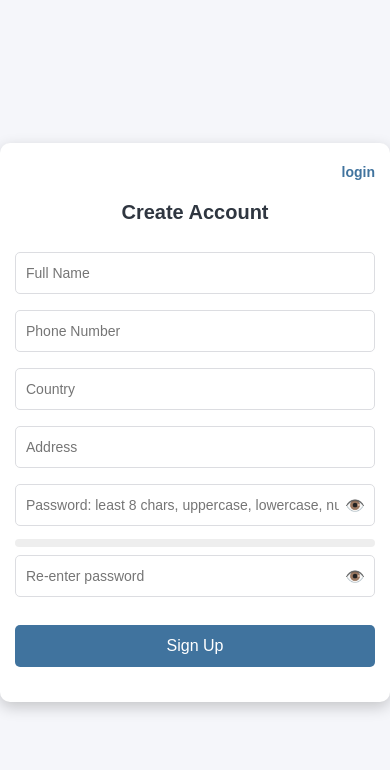
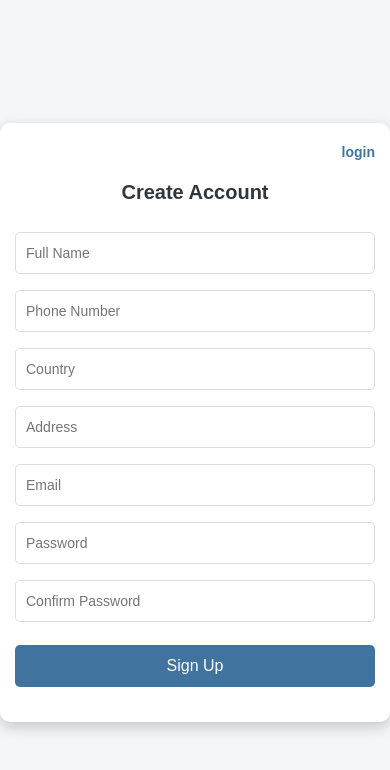
Before and after one commit to Myprojectjournal/alerthub, a website: page signup.html in a window 390 px wide. Drawn offline with Linux system fonts and the light colour scheme; some packages are replaced by stand-ins of ours.

Commit message:
Update signup.html

```diff
--- a/signup.html
+++ b/signup.html
@@ -19,30 +19,9 @@
   <input type="text" id="phone" placeholder="Phone Number" required><br>
   <input type="text" id="country" placeholder="Country" required><br>
   <input type="text" id="address" placeholder="Address" required><br>
-  <label for="password"></label>
-<div style="position: relative;">
-  <input
-    type="password"
-    id="passwordInput"
-    placeholder="Password: least 8 chars, uppercase, lowercase, number, special"
-    style="padding-right: 35px;"
-  >
-  <span id="togglePassword" style="position:absolute; right:10px; top:50%; transform:translateY(-50%); cursor:pointer;">👁️</span>
-</div>
-<div id="passwordStrengthBar" style="width: 100%; background: #eee; margin-top: 5px; border-radius: 4px; height:8px;"></div>
-
-<label for="confirmPassword" style="margin-top:10px;"></label>
-<div style="position: relative;">
-  <input
-    type="password"
-    id="confirmPasswordInput"
-    placeholder="Re-enter password"
-    style="padding-right: 35px;"
-  >
-  <span id="toggleConfirmPassword" style="position:absolute; right:10px; top:50%; transform:translateY(-50%); cursor:pointer;">👁️</span>
-</div>
-<span id="passwordMatchMsg" style="display:block; margin-top:5px; font-size:14px;"></span>
-
+  <input type="email" id="email" placeholder="Email" required><br>
+  <input type="password" id="password" placeholder="Password" required><br>
+  <input type="password" id="confirmPassword" placeholder="Confirm Password" required><br>
   <button onclick="signup()">Sign Up</button>
 </div>
 
@@ -97,14 +76,6 @@ function signup() {
     });
 }
 </script>
-<script src="js/passwordStrength.js"></script>
-<script>
-    displayPasswordStrength("passwordInput", "passwordStrengthBar");
-    confirmPasswordMatch("passwordInput", "confirmPasswordInput", "passwordMatchMsg");
-    togglePasswordVisibility("passwordInput", "togglePassword");
-    togglePasswordVisibility("confirmPasswordInput", "toggleConfirmPassword");
-</script>
-
 
 </body>
 </html>
```
